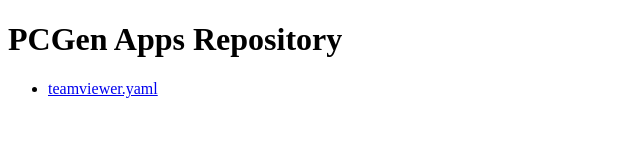
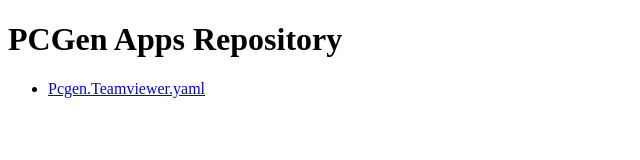
Before and after one commit to DevifyPro/pcgenapps, a plain HTML site: page index.html in a window 1280 px wide. Shown: the full height of the page, 0-640 px from the left. Drawn offline with Linux system fonts and the light colour scheme.

Commit message:
Update index.html

```diff
--- a/index.html
+++ b/index.html
@@ -8,7 +8,7 @@
 <body>
     <h1>PCGen Apps Repository</h1>
     <ul>
-        <li><a href="manifests/t/teamviewer/teamviewer/11/teamviewer.yaml">teamviewer.yaml</a></li>
+        <li><a href="manifests/p/PCgen/Teamviewer/11/Pcgen.Teamviewer.yaml">Pcgen.Teamviewer.yaml</a></li>
         <!-- Add other files or directories here -->
     </ul>
 </body>
```
